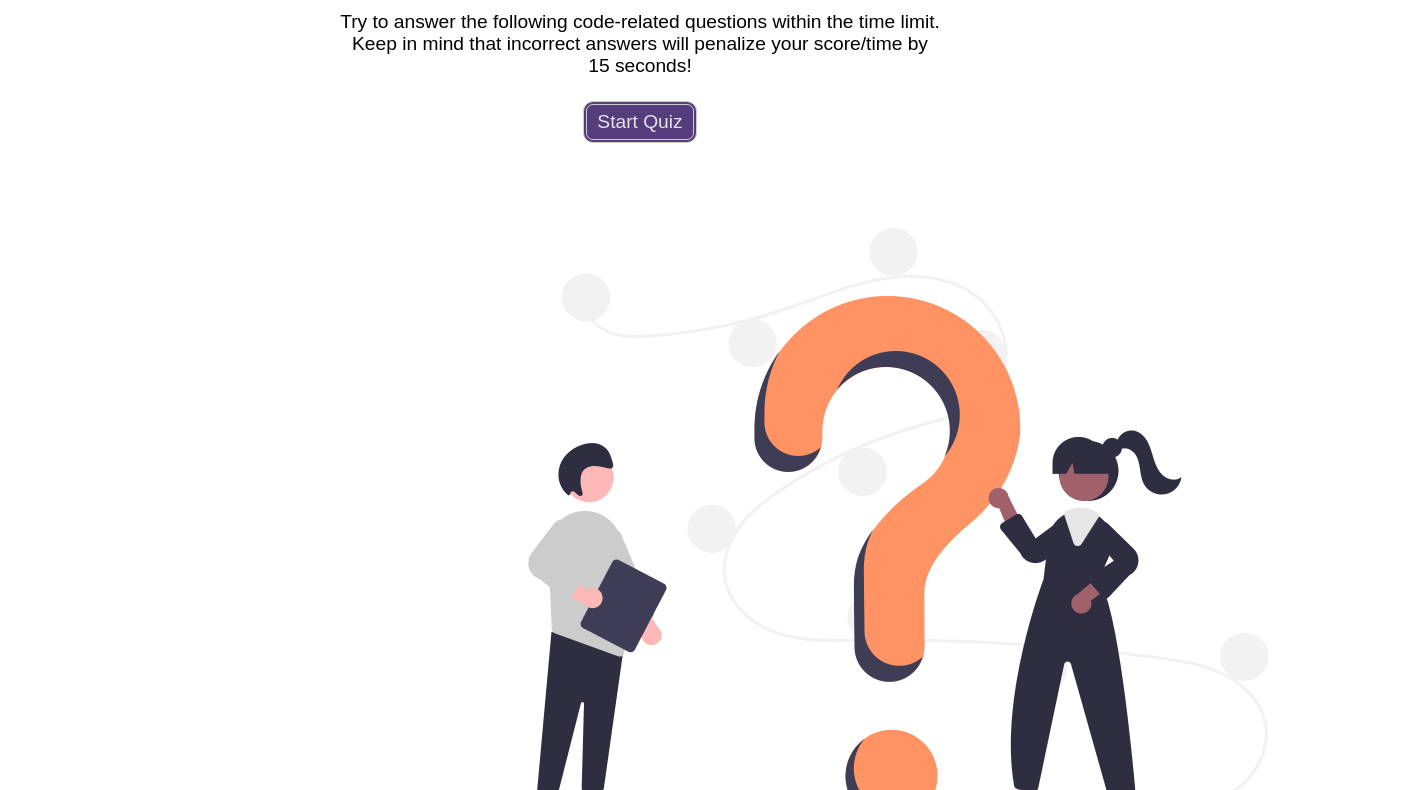
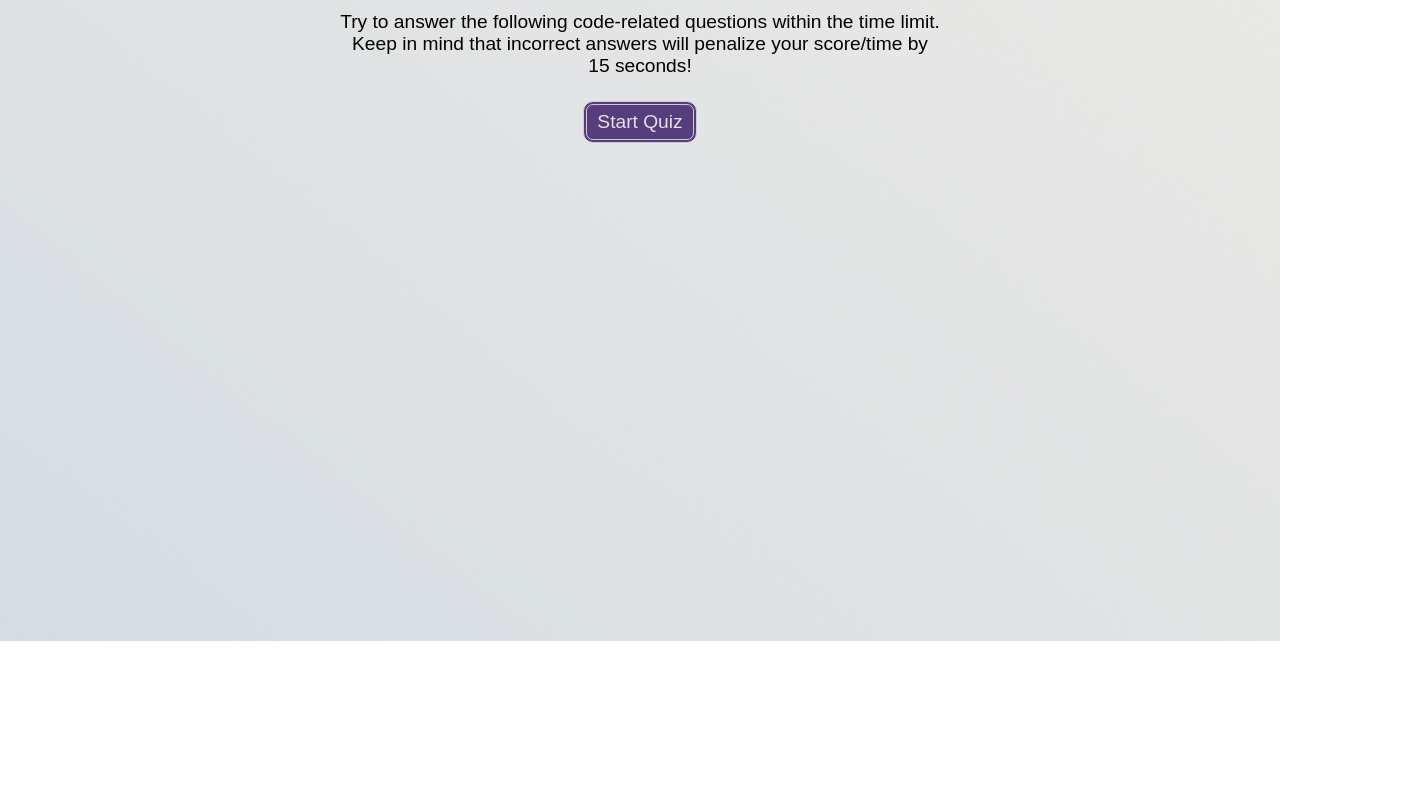
Before and after one commit to IqbalAhmadi/quiz-app, a plain HTML site: page index.html in a window 1280 px wide. Shown: the part 159-949 px from the top of the page, 1425 px wide, since content can reach past the window. After the commit the page ends 800 px from the top, so only its background shows below. Drawn offline with Linux system fonts and the light colour scheme.

Commit message:
added css code

```diff
--- a/assets/css/styles.css
+++ b/assets/css/styles.css
@@ -1,7 +1,28 @@
 body {
   font-family: Arial;
   font-size: 120%;
+  background-image: url("../images/bg-img.jpeg")
 }
+
+/* .video-container {
+  position: absolute;
+  right: 0;
+  bottom: 0;
+  z-index: -1;
+}
+
+@media (min-aspect-ratio: 16/9) {
+  .video-container {
+    width: 100%;
+    height: auto;
+  }
+}
+@media (max-aspect-ratio: 16/9) {
+  .video-container {
+    width: auto;
+    height: 100%;
+  }
+} */
 
 a {
   color: #563d7c;
@@ -24,7 +45,6 @@ button {
   color: #eeee;
   border: 4px double #cccccc;
   transition: all 0.5s;
-  /* background-color 0.1s; */
 }
 
 button:hover {
@@ -33,11 +53,6 @@ button:hover {
 
 .choices button {
   display: block;
-}
-
-.image1 {
-  display: block;
-  margin: 0 auto 0 auto;
 }
 
 input[type="text"] {
--- a/index.html
+++ b/index.html
@@ -10,6 +10,12 @@
   </head>
 
   <body>
+    <!-- <span class="video-container">
+      <video
+        src="./assets/images/loop.mp4" autoplay loop muted>
+      <video>
+    </span> -->
+
     <div class="scores"><a href="highscores.html">View Highscores</a></div>
 
     <div class="timer">Time: <span id="time">0</span></div>
@@ -39,10 +45,6 @@
         </p>
       </div>
 
-      <div>
-        <img class="image1" src="./assets/images/Questions.png" alt="">
-      </div>
-
       <div id="feedback" class="feedback hide"></div>
     </div>
 
```
Also changed, not shown: assets/images/Questions.png (deleted), assets/images/bg-img.jpeg (added), 4 other files.
